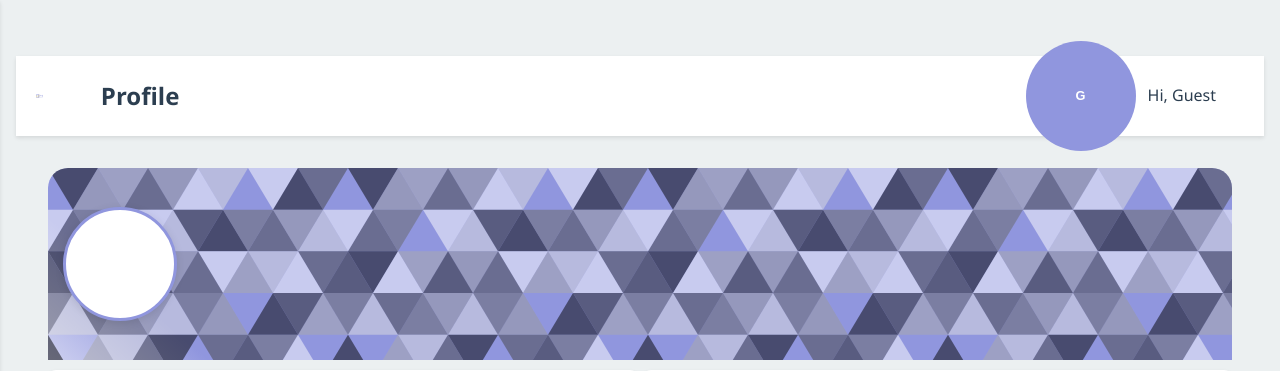
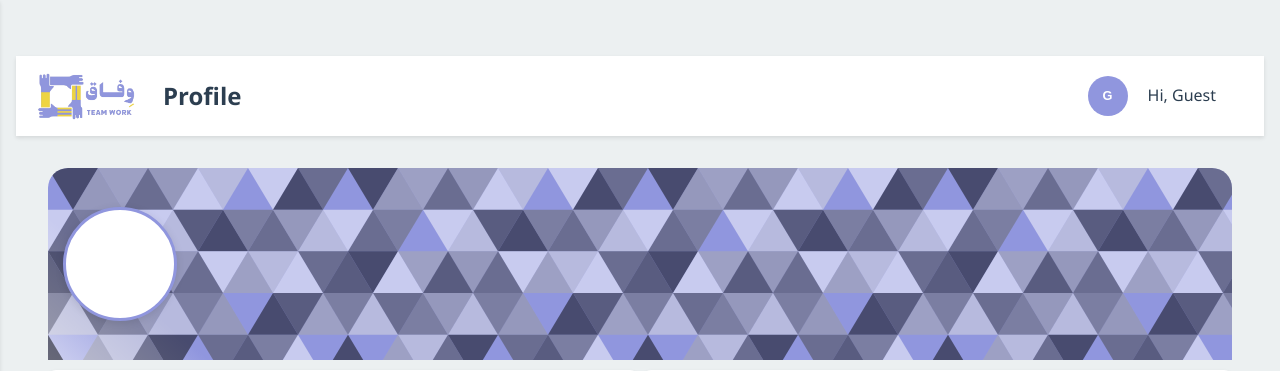
Before and after one commit to rima-15/Wefaq-project, a PHP site: page /wefaq-php/profile.php in a window 1280 px wide. Shown: the top 371 px of the page. Run offline with PHP 8.4, Linux system fonts and the light colour scheme; the visitor is signed in with stand-in values (Sample User, id 1); data that the repository does not hold is empty.

Commit message:
Merge origin/master
Conflicts:
	public_html/style.css

```diff
--- a/wefaq-php/profile.php
+++ b/wefaq-php/profile.php
@@ -78,7 +78,7 @@ try {
     <link rel="stylesheet" href="https://cdnjs.cloudflare.com/ajax/libs/font-awesome/6.5.1/css/all.min.css">
     <style>
         <?php echo $custom_styles ?>
-        .avatar {
+        #dynamic-avatar .avatar {
             --avatar-size: 110px;
             margin-right: 0px;
         }
--- a/wefaq-php/styles.css
+++ b/wefaq-php/styles.css
@@ -3028,7 +3028,7 @@ input:focus, select:focus, textarea:focus {
 
 #pageTitle {
     cursor: default;
-    padding: 2px 5px;
+    padding: 2px 15px;
     border-radius: 3px;
     transition: background-color 0.2s;
     display: inline-block;
@@ -3149,8 +3149,7 @@ input:focus, select:focus, textarea:focus {
     display: table-row !important;
 }
 .menu-icon {
-    width: 24px; /* Adjust as needed */
-    height: 24px; /* Adjust as needed */
+    width: 100px; /* Adjust as needed */
     object-fit: contain;
 }
 
@@ -3167,6 +3166,3 @@ button.sidebar-toggle {
 .sidebar-toggle img {
     display: block;
 }
-img.menu-icon{
-    width:15%;
-}
```
